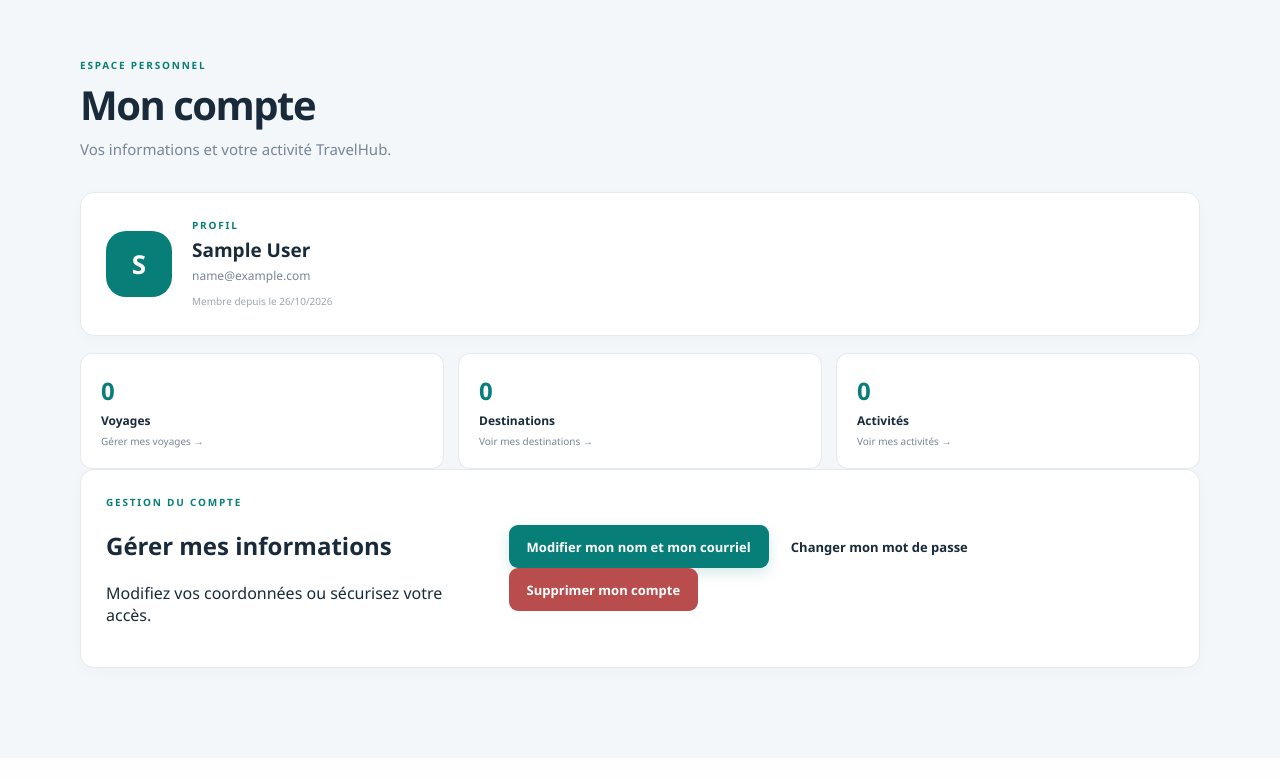
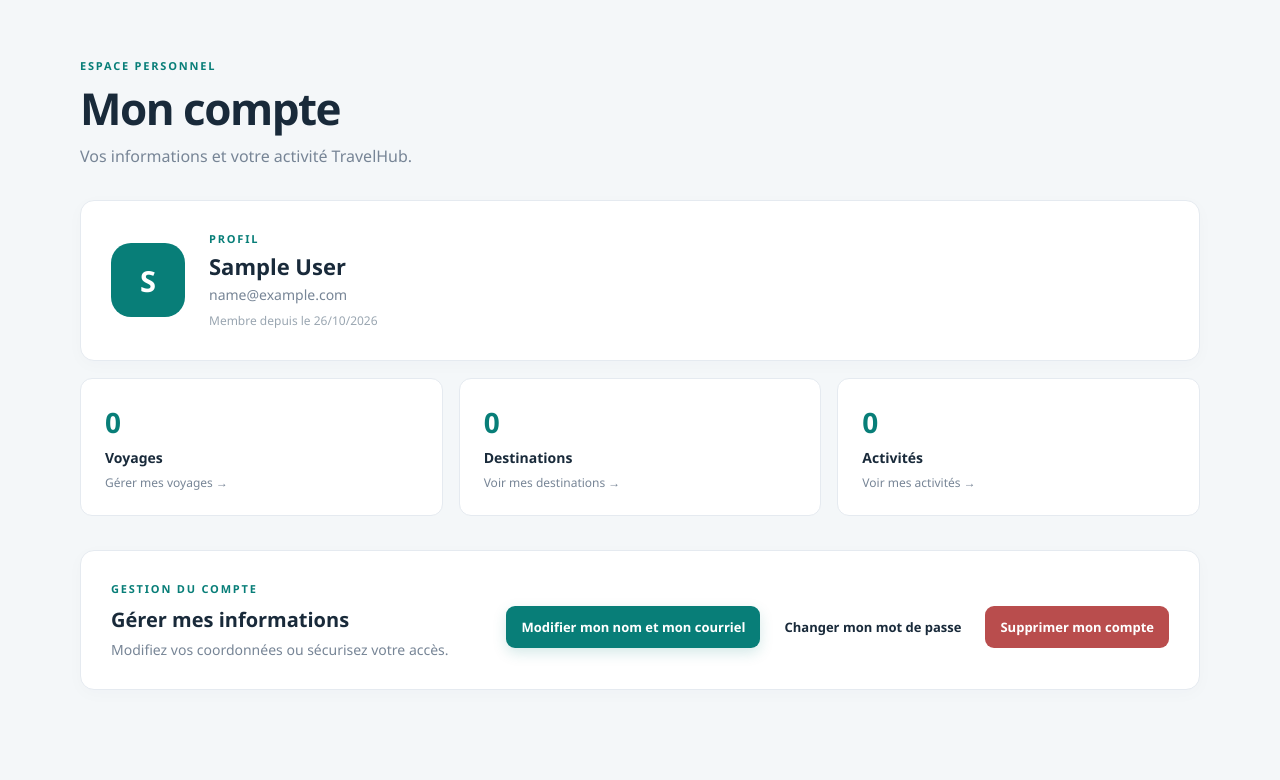
Before and after one commit to achour2/TR1S26-INFOR, a Django app: page /travelHub/compte/ in a window 1280 px wide. Shown: the part 76-856 px from the top of the page. Before the commit the page ends 748 px from the top, so only its background shows below. Run offline with Django 5.2, Linux system fonts and the light colour scheme; the visitor is signed in with stand-in values (Sample User, id 1); data that the repository does not hold is empty; parts of the project's set-up code (start-up, migrations or seed data) failed here and were passed over.

```diff
--- a/compte/static/css/compte.css
+++ b/compte/static/css/compte.css
@@ -6,12 +6,27 @@
 .account-form-shell .helptext ul { margin: 5px 0 0; padding-left: 18px; }
 .account-danger-label { color: #a83e3e; }
 .resend-code-form { margin-top: 16px; }
-.profile-management { display: flex; align-items: center; justify-content: space-between; gap: 20px; margin-top: 18px; }
-.profile-management h2 { margin: 0; font-size: 17px; }
-.profile-management p:not(.eyebrow) { margin: 5px 0 0; color: #778596; font-size: 12px; }
+.profile-management { display: flex; align-items: center; justify-content: space-between; gap: 20px; margin-top: 34px; }
+.profile-shell .page-heading h1 { font-size: clamp(32px, 4vw, 44px); }
+.profile-shell .page-heading .intro { font-size: 16px; }
+.profile-shell .eyebrow { font-size: 11px; }
+.profile-shell .profile-card { gap: 24px; padding: 30px; }
+.profile-shell .profile-avatar { width: 74px; height: 74px; font-size: 29px; }
+.profile-shell .profile-identity h2 { font-size: 22px; }
+.profile-shell .profile-identity > p:not(.eyebrow) { font-size: 14px; }
+.profile-shell .profile-since { font-size: 12px; }
+.profile-shell .profile-stats { gap: 16px; }
+.profile-shell .profile-stats > a { gap: 7px; padding: 24px; }
+.profile-shell .profile-stats strong { font-size: 28px; }
+.profile-shell .profile-stats span { font-size: 14px; }
+.profile-shell .profile-stats small { font-size: 12px; }
+.profile-management h2 { margin: 0; font-size: 20px; }
+.profile-management p:not(.eyebrow) { margin: 7px 0 0; color: #778596; font-size: 14px; }
 .profile-actions { display: flex; flex-wrap: wrap; gap: 9px; margin-top: 15px; }
-.profile-actions .button { min-height: 38px; padding: 0 12px; font-size: 11px; }
+.profile-actions .button { min-height: 42px; padding: 0 14px; font-size: 13px; }
 @media (max-width: 700px) {
     .profile-management { align-items: stretch; flex-direction: column; }
     .profile-actions { align-items: stretch; flex-direction: column; }
+    .profile-shell .profile-card { padding: 22px; }
+    .profile-shell .profile-stats > a { padding: 20px; }
 }
--- a/compte/templates/compte/profil.html
+++ b/compte/templates/compte/profil.html
@@ -1,7 +1,7 @@
 {% load static %}
 <!doctype html>
 <html lang="fr">
-<head><meta charset="utf-8"><meta name="viewport" content="width=device-width, initial-scale=1"><title>Mon compte — TravelHub</title><link rel="stylesheet" href="{% static 'css/voyage.css' %}"><link rel="stylesheet" href="{% static 'css/destination.css' %}"></head>
+<head><meta charset="utf-8"><meta name="viewport" content="width=device-width, initial-scale=1"><title>Mon compte — TravelHub</title><link rel="stylesheet" href="{% static 'css/voyage.css' %}"><link rel="stylesheet" href="{% static 'css/destination.css' %}"><link rel="stylesheet" href="{% static 'css/compte.css' %}"></head>
 <body class="app-page">
 {% include 'partials/navigation.html' %}
 <main class="page-shell profile-shell">
--- a/pyproject.toml
+++ b/pyproject.toml
@@ -10,6 +10,7 @@ dependencies = [
     "drf-spectacular>=0.30.0",
     "graphene-django>=3.2.3",
     "psycopg[binary]>=3.3.6",
+    "python-dotenv>=1.2.4",
 ]
 
 [project.optional-dependencies]
```
Also changed, not shown: travail1_ti/settings.py (+19 -10 lines), README.md, 2 other files.
